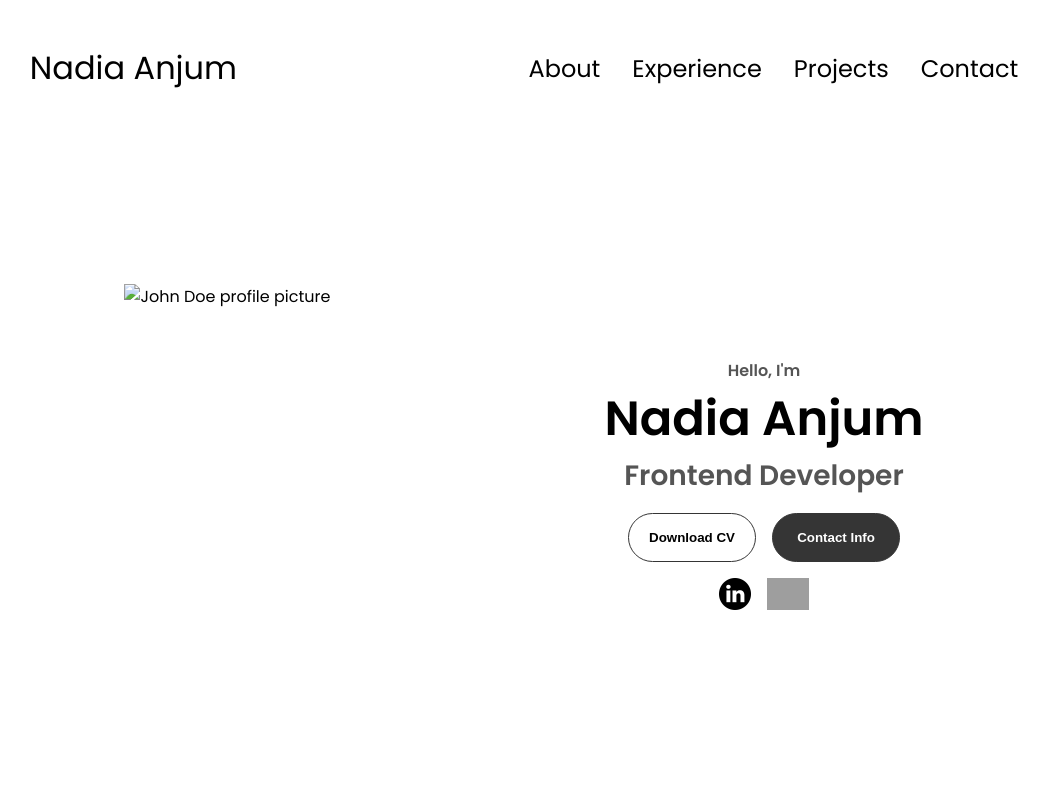
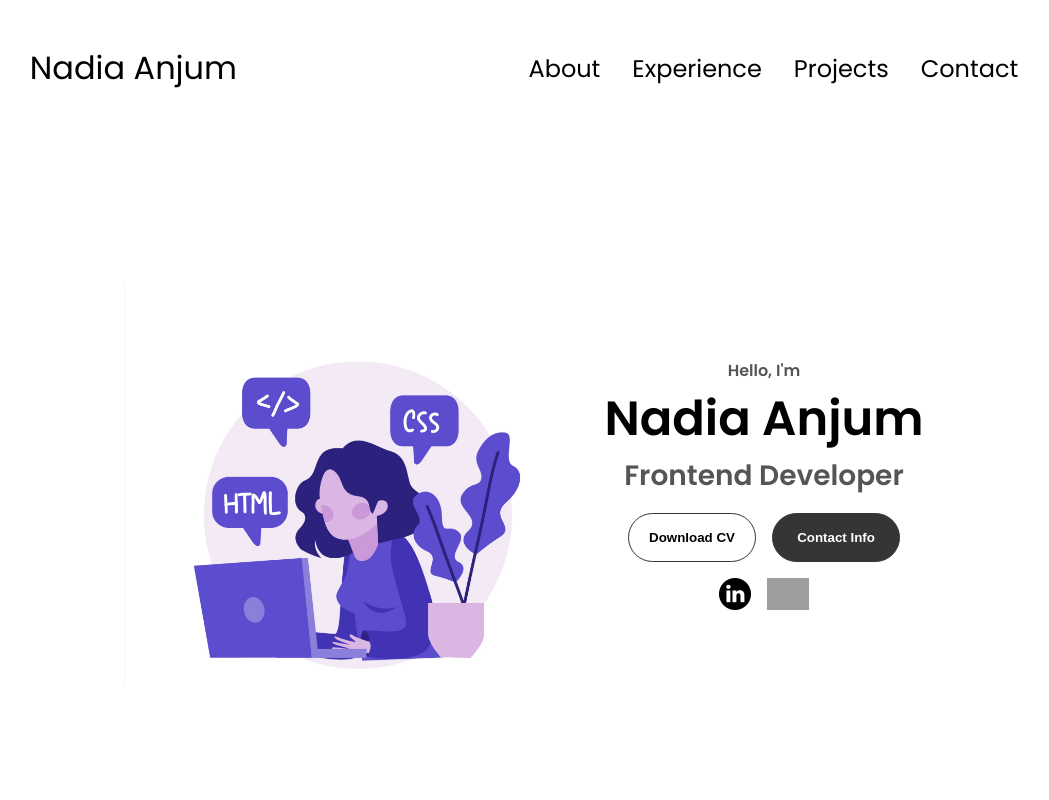
Before and after one commit to NA408/EAD_LAB_160122737080, a plain HTML site: page EAD_ASSIGNMENT/index.html in a window 1280 px wide. Shown: the top 800 px of the page, without its empty margins (116-1165 px from the left). Drawn offline with Linux system fonts and the light colour scheme; grey boxes are pictures that could not be loaded; files whose address does not match are found by name.

Commit message:
Update index.html

```diff
--- a/EAD_ASSIGNMENT/index.html
+++ b/EAD_ASSIGNMENT/index.html
@@ -38,7 +38,7 @@
     </nav>
     <section id="profile">
       <div class="section__pic-container">
-        <img src="EAD_ASSIGNMENT/Screenshot 2024-09-03 014147.png" alt="John Doe profile picture" />
+        <img src="https://github.com/NA408/EAD_LAB_160122737080/blob/main/EAD_ASSIGNMENT/Screenshot%202024-09-03%20014147.png?raw=true" alt="John Doe profile picture" />
       </div>
       <div class="section__text">
         <p class="section__text__p1">Hello, I'm</p>
```
